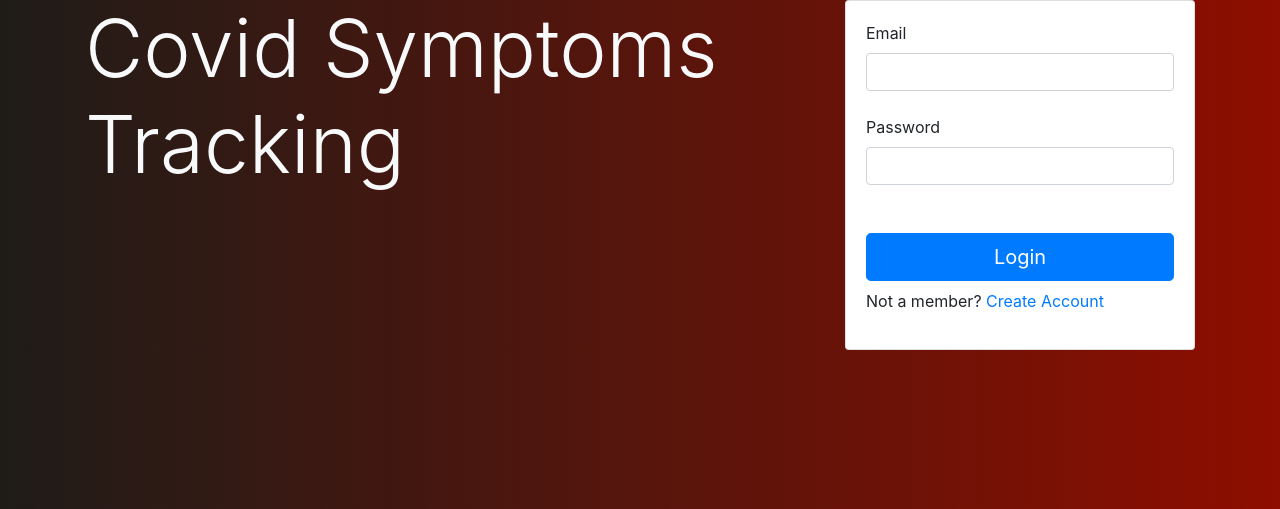
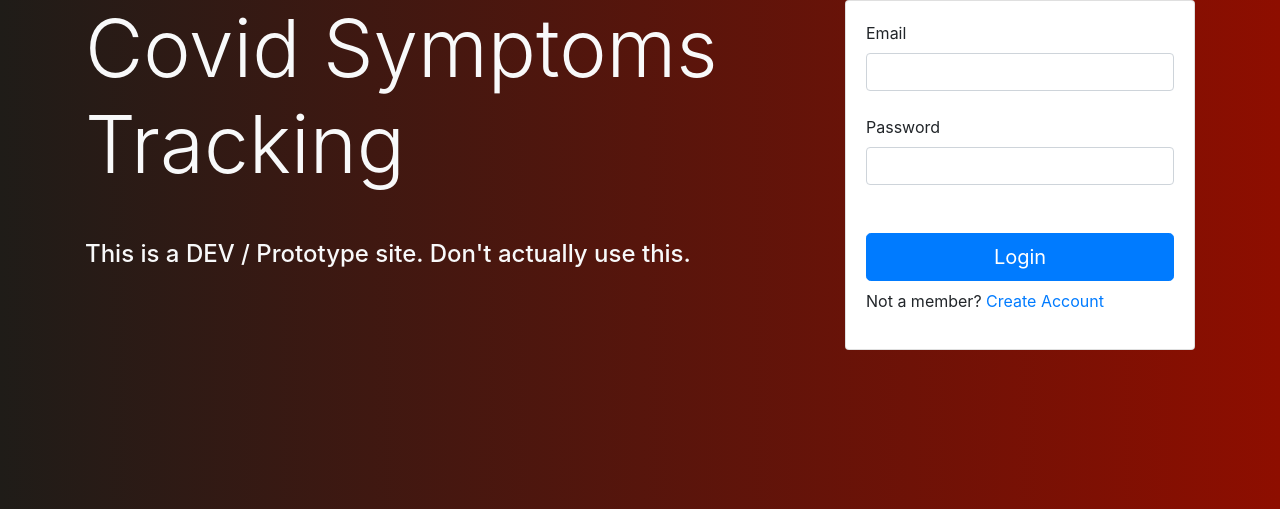
Before and after one commit to hsg-covid-engage/covid-engage, a Flask app: page / in a window 1280 px wide. Shown: the part 104-613 px from the top of the page. Run offline with Flask 2, Linux system fonts and the light colour scheme.

Commit message:
add dev disclaimer

```diff
--- a/app/templates/login.html
+++ b/app/templates/login.html
@@ -25,7 +25,8 @@
         <div class="row">
             <div class="col-md-8">
                 <h1 class="text-light display-4 mt-5" style="font-size:80px">Covid Symptoms Tracking</h1>
-            </div>
+                <h4 class="text-light display-5 mt-5">This is a DEV / Prototype site. Don't actually use this.</h4>
+              </div>
 
             <div class="col-md-4">
                 <div class="card  mt-5">
```
Also changed, not shown: README.md.
